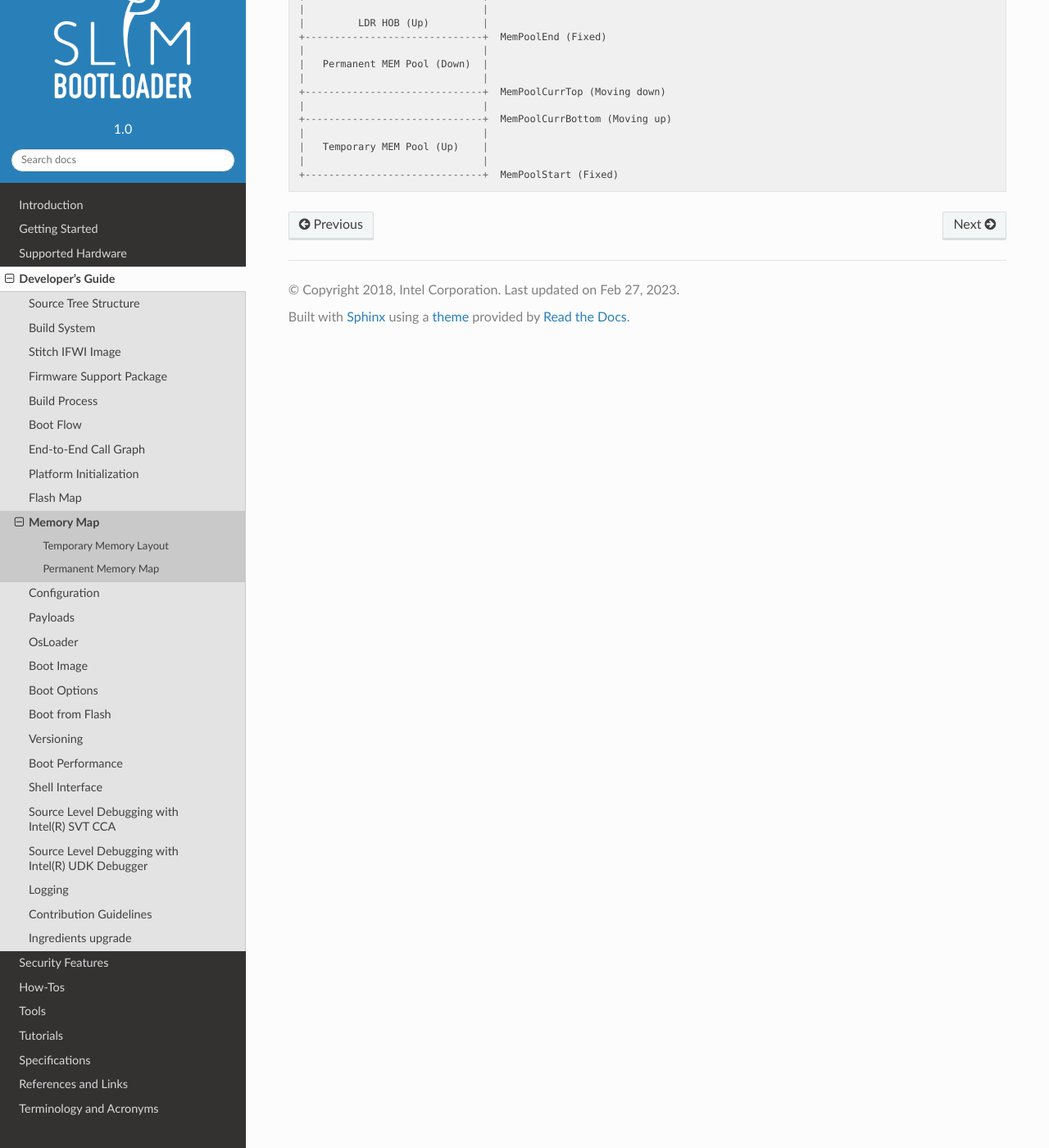
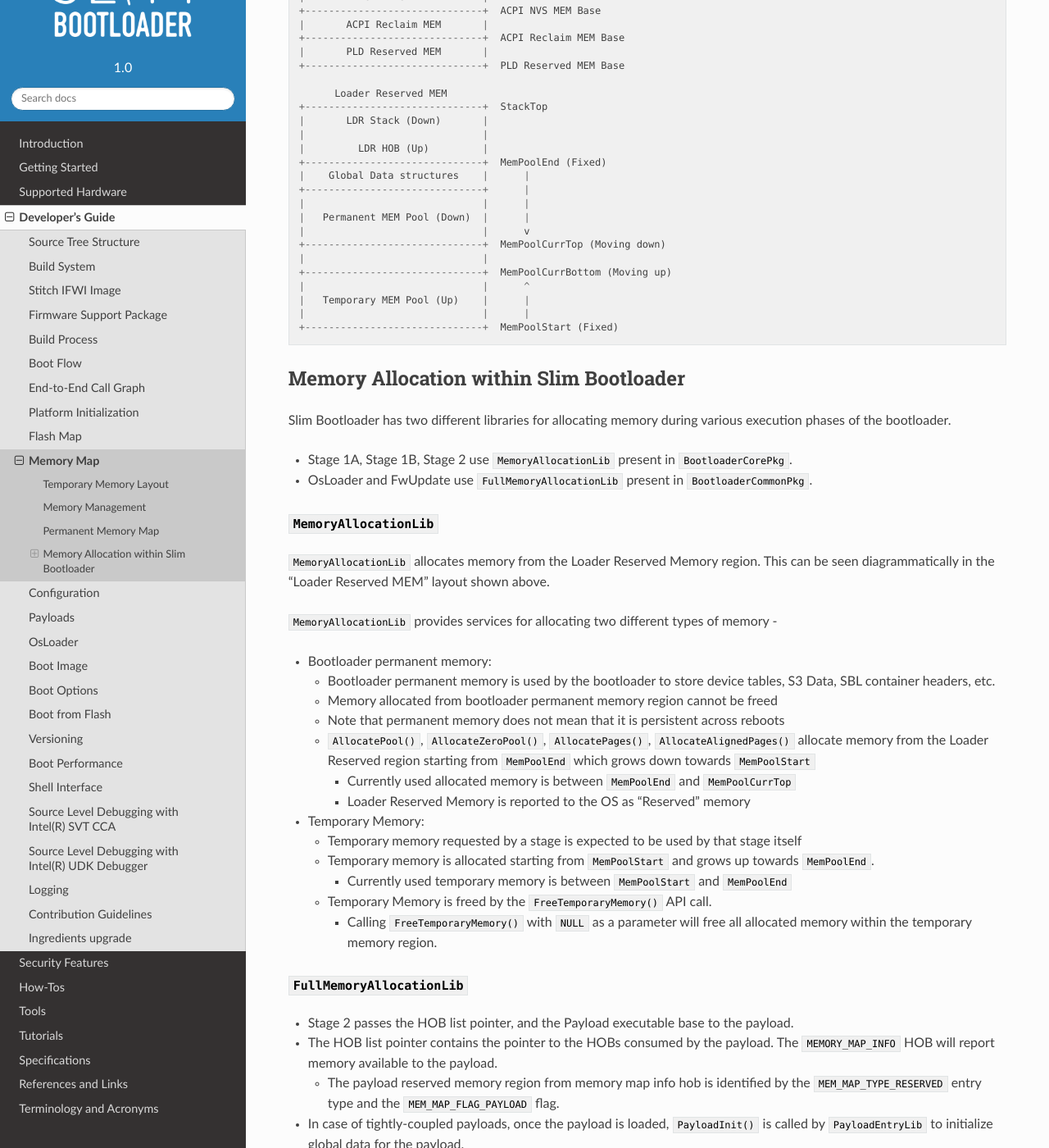
Before and after one commit to slimbootloader/documentation, a Sphinx documentation site: the page built from source/developer-guides/memory-map.rst, in a window 1280 px wide and 1400 px high, scrolled down 988 px. Shown: the whole window at 82% size. Built offline with Sphinx 7.4.7 and the Read the Docs theme 2.0.0, drawn with Linux system fonts in a browser that asks for light colours; some of the changed text lies outside the part shown.

Commit message:
Enhance memory map documentation
- Add details on types of memory and memory allocation
- Add details on memory allocation libraries used

Signed-off-by: Atharva Lele <atharva.lele@intel.com>

```diff
--- a/source/developer-guides/memory-map.rst
+++ b/source/developer-guides/memory-map.rst
@@ -20,6 +20,13 @@ Temporary Memory Layout
   +------------------------------+  Usable CAR Base/Stage 1 Stack Base
 
 .. [*] FSP-M Stack Region is typically chosen from Available Temporary Memory.
+
+Memory Management
+^^^^^^^^^^^^^^^^^
+
+* Once main memory has been initialized, Stage 1B migrates the Slim Bootloader stack from temporary memory to the permanent
+  memory and also reserves a portion of memory to be used for global data structures (``LdrGlobal``, GDT, IDT), stack, heap,
+  and payload.
 
 Permanent Memory Map
 ^^^^^^^^^^^^^^^^^^^^
@@ -47,13 +54,97 @@ Permanent Memory Map
   |                              |
   |         LDR HOB (Up)         |
   +------------------------------+  MemPoolEnd (Fixed)
-  |                              |
-  |   Permanent MEM Pool (Down)  |
-  |                              |
+  |    Global Data structures    |      |
+  +------------------------------+      |
+  |                              |      |
+  |   Permanent MEM Pool (Down)  |      |
+  |                              |      v
   +------------------------------+  MemPoolCurrTop (Moving down)
   |                              |
   +------------------------------+  MemPoolCurrBottom (Moving up)
-  |                              |
-  |   Temporary MEM Pool (Up)    |
-  |                              |
+  |                              |      ^
+  |   Temporary MEM Pool (Up)    |      |
+  |                              |      |
   +------------------------------+  MemPoolStart (Fixed)
+
+
+Memory Allocation within Slim Bootloader
+^^^^^^^^^^^^^^^^^^^^^^^^^^^^^^^^^^^^^^^^
+
+Slim Bootloader has two different libraries for allocating memory during various
+execution phases of the bootloader.
+
+* Stage 1A, Stage 1B, Stage 2 use ``MemoryAllocationLib`` present in ``BootloaderCorePkg``.
+* OsLoader and FwUpdate use ``FullMemoryAllocationLib`` present in ``BootloaderCommonPkg``.
+
+``MemoryAllocationLib``
+~~~~~~~~~~~~~~~~~~~~~~~
+
+``MemoryAllocationLib`` allocates memory from the Loader Reserved Memory region. This
+can be seen diagrammatically in the "Loader Reserved MEM" layout shown above.
+
+``MemoryAllocationLib`` provides services for allocating two different types of memory -
+
+* Bootloader permanent memory:
+
+  * Bootloader permanent memory is used by the bootloader to store device tables, S3 Data,
+    SBL container headers, etc.
+  * Memory allocated from bootloader permanent memory region cannot be freed
+  * Note that permanent memory does not mean that it is persistent across reboots
+  * ``AllocatePool()``, ``AllocateZeroPool()``, ``AllocatePages()``, ``AllocateAlignedPages()``
+    allocate memory from the Loader Reserved region starting from ``MemPoolEnd`` which grows
+    down towards ``MemPoolStart``
+
+    * Currently used allocated memory is between ``MemPoolEnd`` and ``MemPoolCurrTop``
+    * Loader Reserved Memory is reported to the OS as "Reserved" memory
+
+* Temporary Memory:
+
+  * Temporary memory requested by a stage is expected to be used by that stage itself
+  * Temporary memory is allocated starting from ``MemPoolStart`` and grows up towards
+    ``MemPoolEnd``.
+
+    * Currently used temporary memory is between ``MemPoolStart`` and ``MemPoolEnd``
+
+  * Temporary Memory is freed by the ``FreeTemporaryMemory()`` API call.
+
+    * Calling ``FreeTemporaryMemory()`` with ``NULL`` as a parameter will free all allocated
+      memory within the temporary memory region.
+
+``FullMemoryAllocationLib``
+~~~~~~~~~~~~~~~~~~~~~~~~~~~
+
+* Stage 2 passes the HOB list pointer, and the Payload executable base to the payload.
+* The HOB list pointer contains the pointer to the HOBs consumed by the payload. The ``MEMORY_MAP_INFO`` HOB will report memory available to the payload.
+
+  * The payload reserved memory region from memory map info hob is identified by the ``MEM_MAP_TYPE_RESERVED`` entry type and the ``MEM_MAP_FLAG_PAYLOAD``
+    flag.
+
+* In case of tightly-coupled payloads, once the payload is loaded, ``PayloadInit()`` is called by ``PayloadEntryLib`` to initialize global data for the
+  payload.
+* ``PayloadInit()`` in turn calls ``AddMemoryResourceRange()`` from ``FullMemoryAllocationLib`` to  initialize the memory ranges from which memory
+  will be allocated to the payload.
+* The size of the reserved memory, heap, and stack is determined by their respective PCDs defined in ``BoardConfig.py``.
+
+  * ``PLD_RSVD_MEM_SIZE``, ``PLD_HEAP_SIZE``, and ``PLD_STACK_SIZE``
+
+* Once the memory ranges are initialized, dynamic memory allocation will be done from the payload heap region.
+
+* The memory map of the Payload can be seen below:
+
+.. code-block:: text
+
+                  Payload Memmap
+  +--------------------------------------------+ TOLUM
+  |   Reserved memory for Slimboot core        |
+  +--------------------------------------------+ RsvdBase + RsvdSize
+  |   Reserved memory for Payload              |
+  +--------------------------------------------+ RsvdBase
+  |   + DMA buffer                             |
+  +--------------------------------------------+ DmaBase
+  |   + Payload heap                           |
+  +--------------------------------------------+ HeapBase
+  |   + Payload stack                          |
+  +--------------------------------------------+ StackBase
+  |   Free memory                              |
+  +--------------------------------------------+ 0
```
